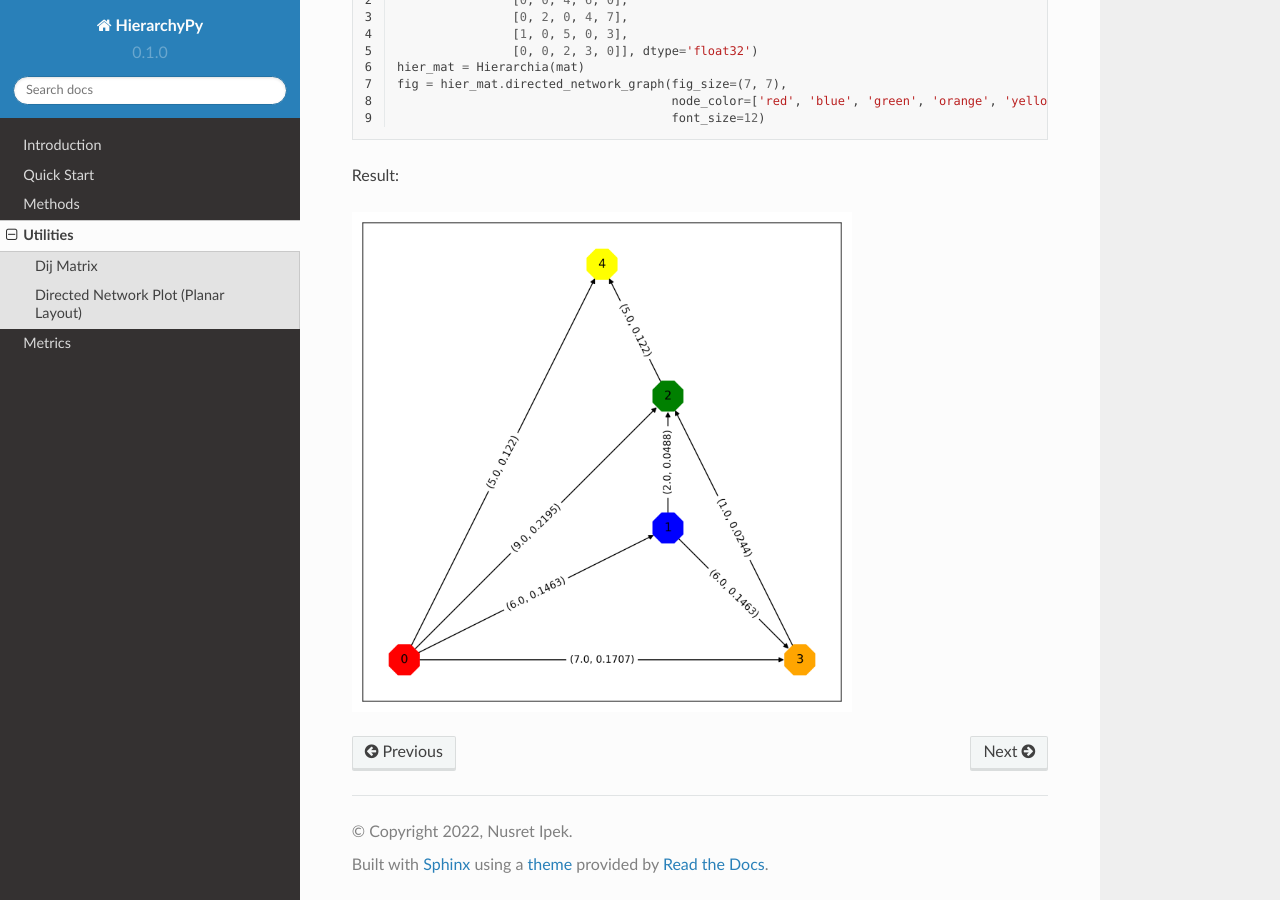
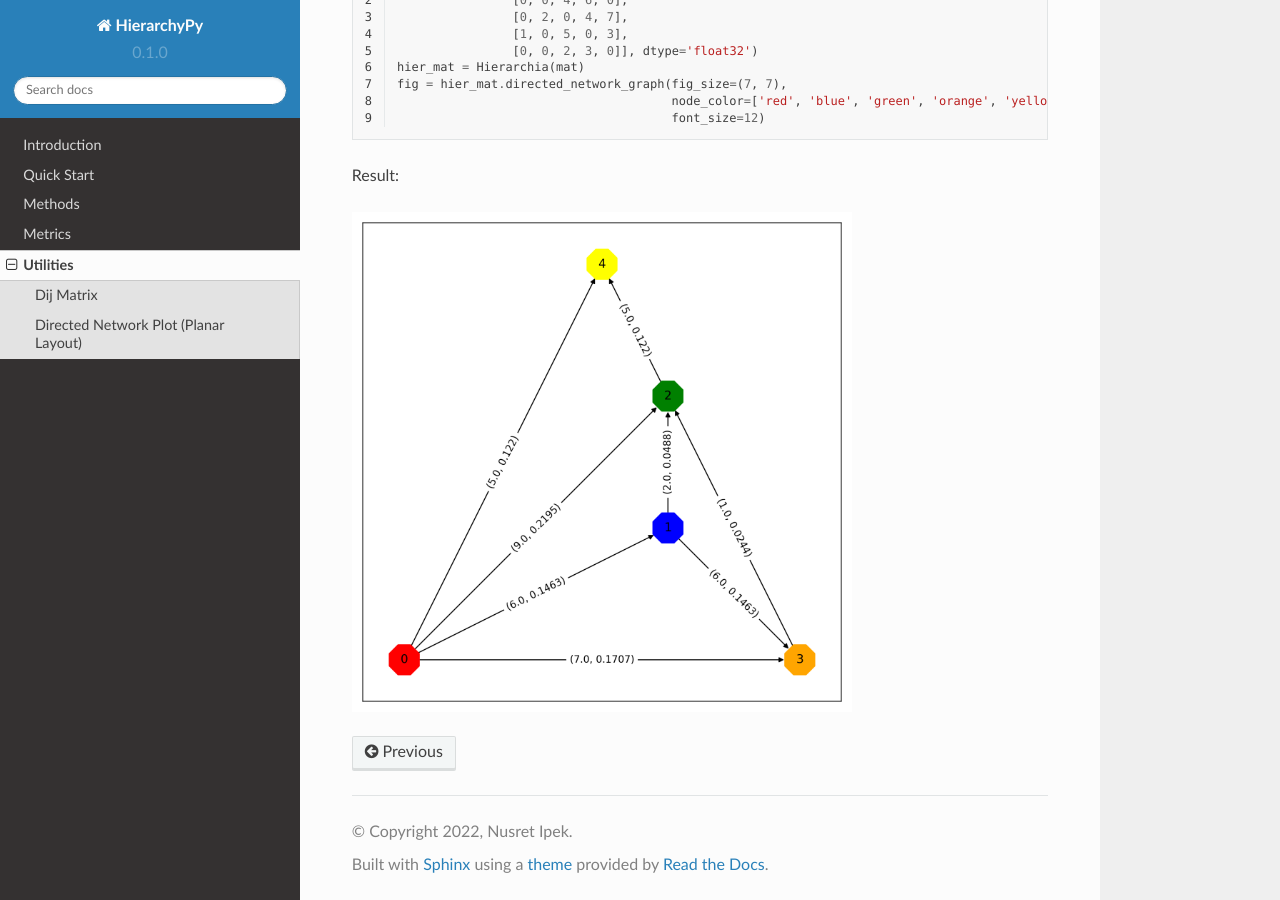
Before and after one commit to nusretipek/HierarchiaPy, a Sphinx documentation site: the page built from docs/source/utilities.rst, in a window 1280 px wide and 900 px high, scrolled down 1171 px. Built offline with Sphinx 7.4.7 and the Read the Docs theme 2.0.0, drawn with Linux system fonts in a browser that asks for light colours.

```diff
--- a/docs/source/index.rst
+++ b/docs/source/index.rst
@@ -16,5 +16,5 @@ Contents
    intro
    getting-started
    methods
+   metrics
    utilities
-   metrics
```
